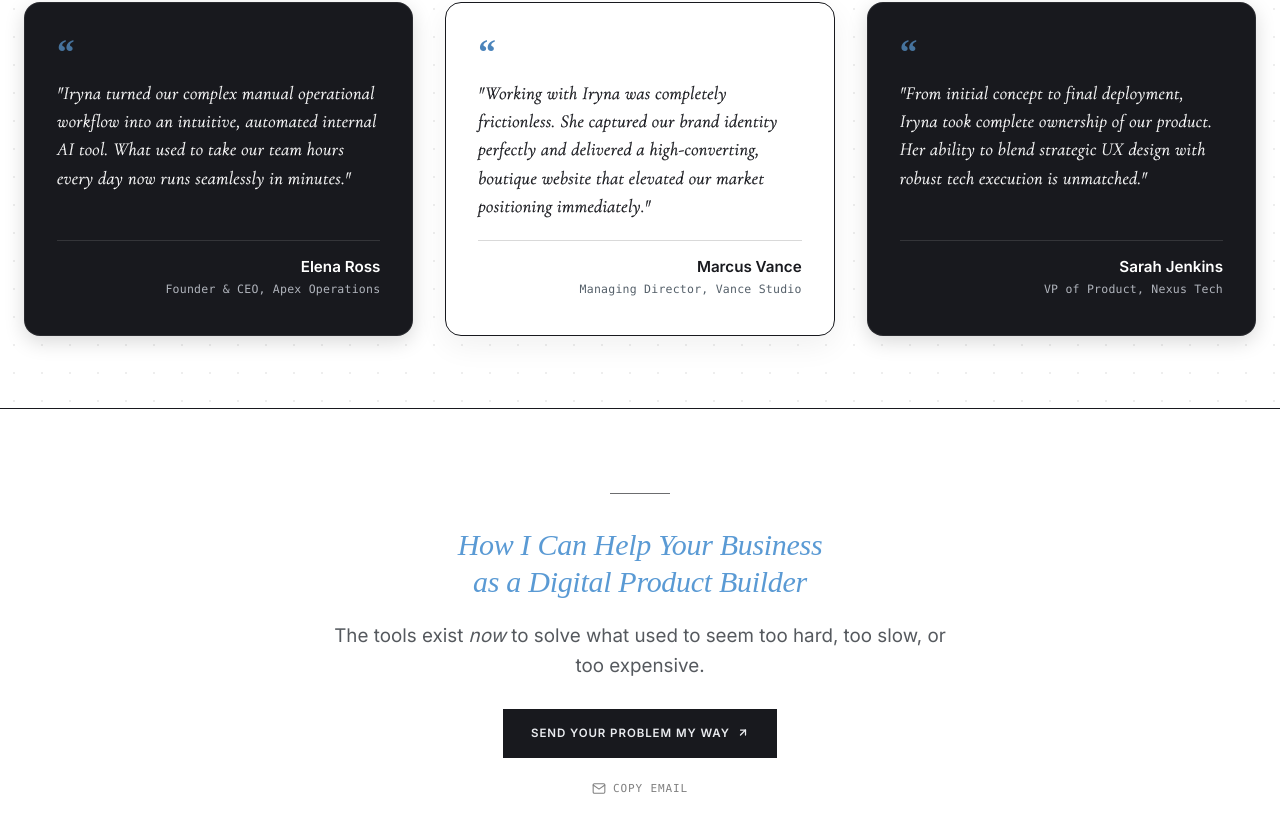
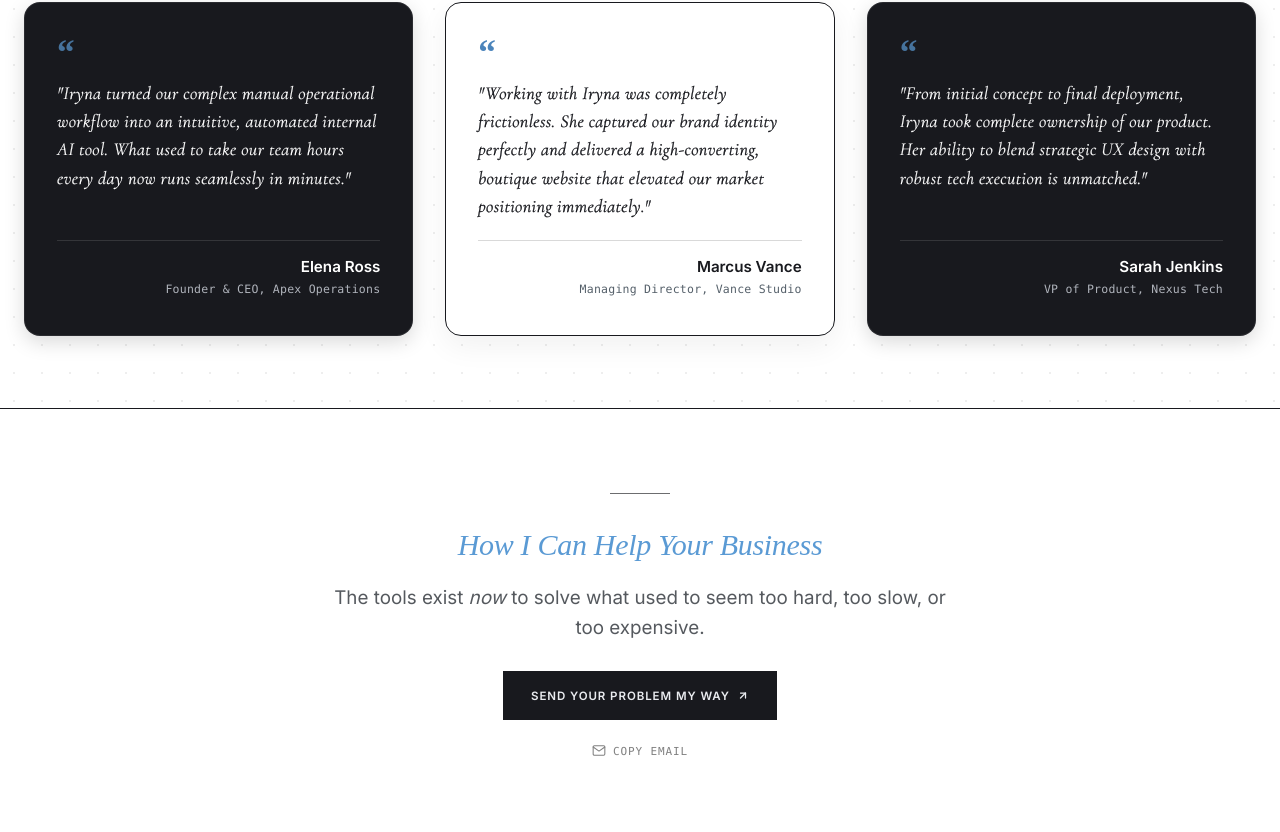
Before and after one commit to Irene2828/porfoliojuly, a Next.js app: page / in a window 1280 px wide. Shown: the part 4029-4861 px from the top of the page. Built offline with nearby package versions, Linux system fonts and the light colour scheme; no server answers; the database is empty; a web font is replaced by a local one.

Commit message:
Remove as a Digital Product Builder line from prefooter heading

```diff
--- a/src/app/v2/components/EditorialStatement.tsx
+++ b/src/app/v2/components/EditorialStatement.tsx
@@ -90,8 +90,7 @@ export default function EditorialStatement() {
           width: '100%',
           margin: '0 auto 1.25rem auto'
         }}>
-          <span style={{ display: 'block', fontStyle: 'italic' }}>{'How\u00A0I\u00A0Can\u00A0Help\u00A0Your\u00A0Business'}</span>
-          <span style={{ display: 'block', fontStyle: 'italic' }}>{'as\u00A0a\u00A0Digital\u00A0Product\u00A0Builder'}</span>
+          {'How\u00A0I\u00A0Can\u00A0Help\u00A0Your\u00A0Business'}
         </h2>
 
         {/* Statement Subtitle */}
```
